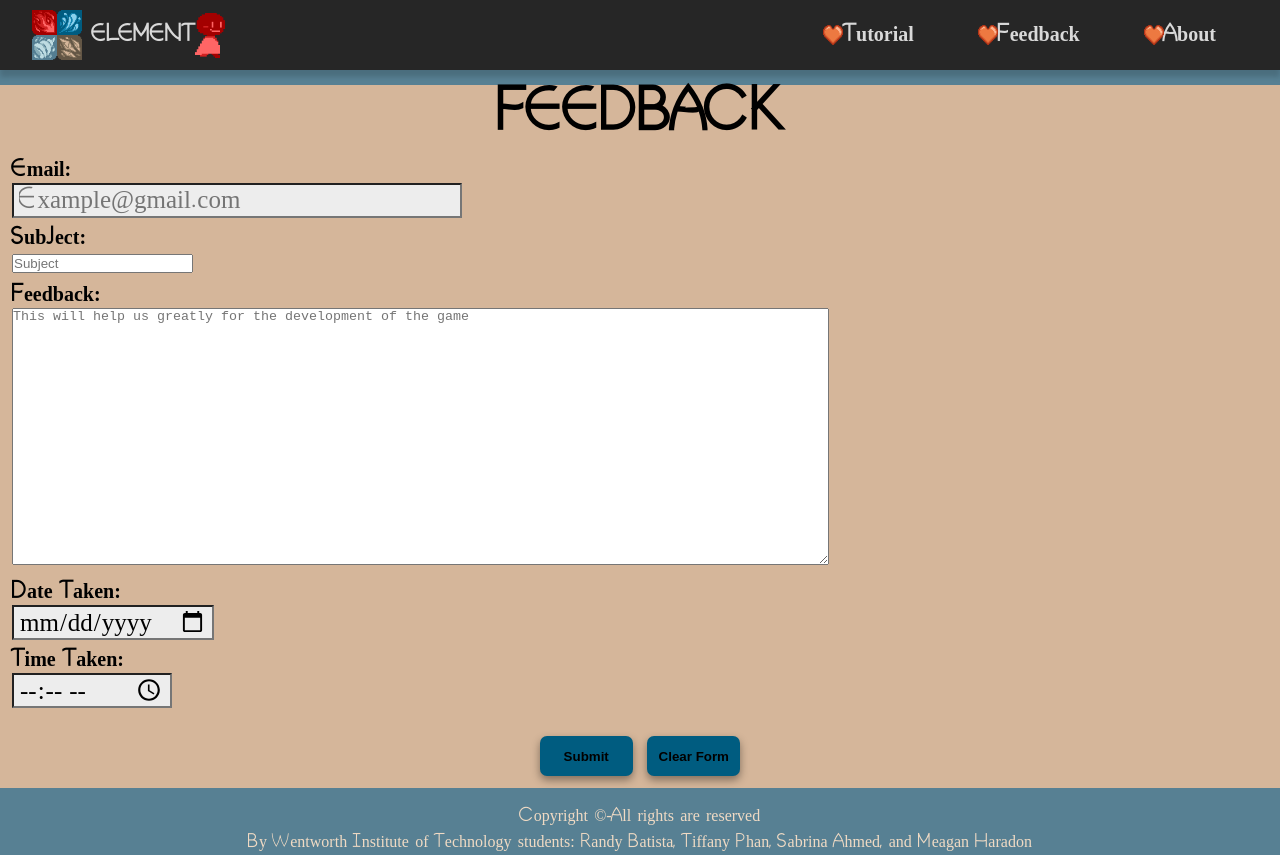
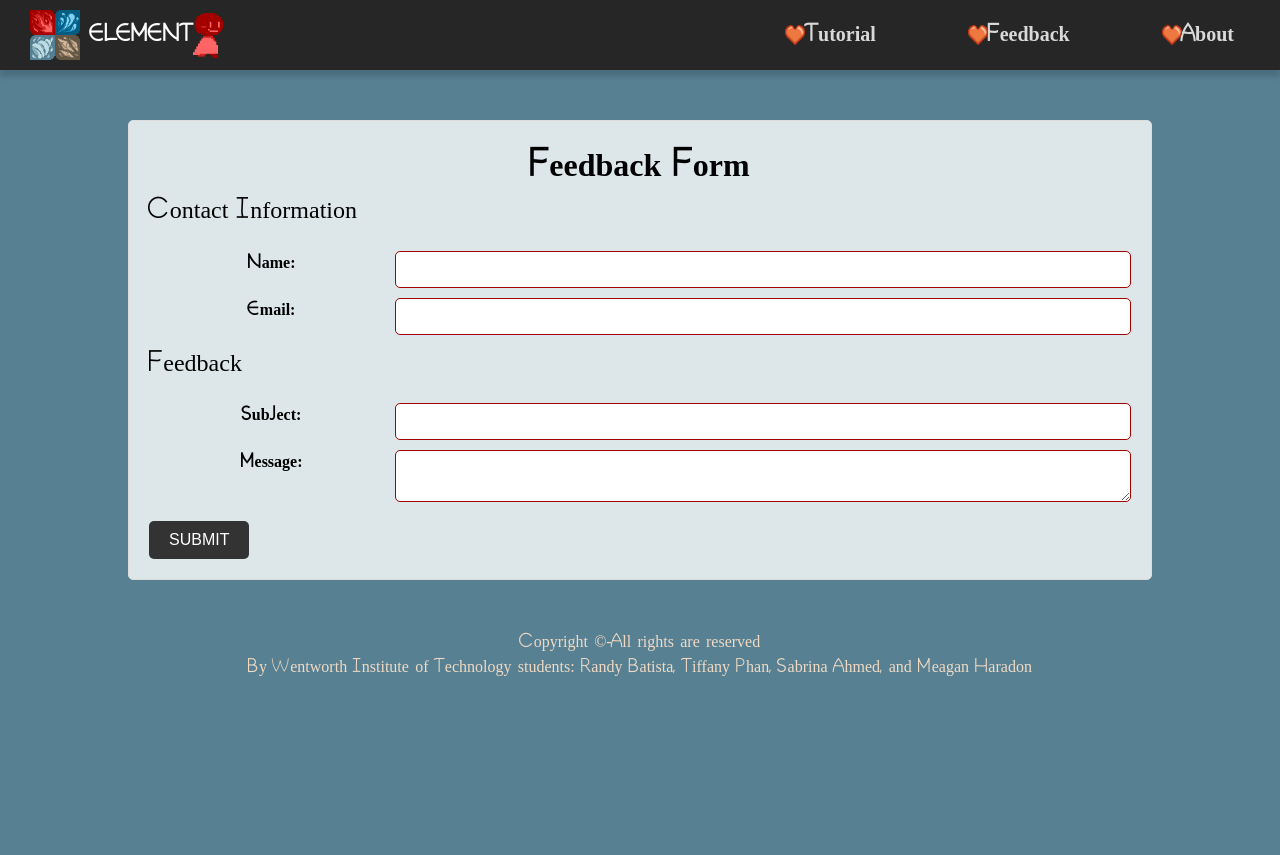
Before and after one commit to haradonmatwit/Elemento, a website: page Feedback.html in a window 1280 px wide. After the commit the page ends 800 px from the top, so only its background shows below. Drawn offline with Linux system fonts and the light colour scheme.

Commit message:
feedback page updated

```diff
--- a/Feedback.html
+++ b/Feedback.html
@@ -10,12 +10,12 @@
 	<meta charset="UTF-8" />
 	<meta http-equiv="X-UA-Compatible" content="IE=edge" />
 	<meta name="viewport" content="width=device-width, initial-scale=1.0" />
-	<script src="submit_form.js" defer></script>
+	<script src="./feedbackSubmit.js" defer></script>
 	<title>Contact</title>
 </head>
 
 <header id="navbar" >
-	<nav class="navbar-container container">
+	<nav class="navbar-container">
 		<a href="./Home.html" class="home-link">
 			<div class="navbar-logo"><img class="logo-img" src="./img/logo.png" /></div>
 			ELEMENT
@@ -53,60 +53,60 @@
 </header>
 
 <body>
-	<section>
-		<form name="test" method="post" action="/submit-feedback">
+	<div class="container">
+		<h1>Feedback Form</h1>
+		<form id="feedback-form" method="POST" action="./submit.php">
 	<fieldset>
-				<legend>FEEDBACK</legend>
-				<table class="table-feedback">
-					<tr>
-						<td colspan="2">
-							<p>
-								<label >Email:</label><br />
-								<input type="email" name="email" placeholder="Example@gmail.com" />
-							</p>
-							<p>
-								<label>Subject:</label><br />
-								<input type="text" name="subject" placeholder="Subject" />
-							</p>
-							<p>
-								<label>Feedback:</label><br />
-								<textarea name="feedback" rows="17" cols="100"
-									placeholder="This will help us greatly for the development of the game"></textarea>
-							</p>
-						</td>
-					</tr>
-					<tr>
-						<td>
+		<legend>Contact Information</legend>
+		<div class="row">
+			<div class="col-25">
+				<label for="name">Name:</label>
+			</div>
+			<div class="col-75">
+				<input type="text" id="name" name="name" required>
+			</div>
+		</div>
+		<div class="row">
+			<div class="col-25">
+				<label for="email">Email:</label>
+			</div>
+			<div class="col-75">
+				<input type="email" id="email" name="email" required>
+			</div>
+		</div>
+	</fieldset>
 
-							<div class="box-date-time">
-								<p>
-									<label>Date Taken: <br />
-										<input type="date" name="date" />
-								</p>
-								<p>
-									<label>Time Taken: <br />
-										<input type="time" name="time" />
-								</p>
+	<fieldset>
+		<legend>Feedback</legend>
+		<div class="row">
+			<div class="col-25">
+				<label for="subject">Subject:</label>
 			</div>
-						</td>
-					</tr>
-					<tr>
-						<td colspan="2">
-							<div class="rectangle-date-time">
-								<input type="submit" class="rounded"> <input type="reset" value="Clear Form" class="rounded">
+			<div class="col-75">
+				<input type="text" id="subject" name="subject" required>
 			</div>
-						</td>
-					</tr>
-				</table>
+		</div>
+		<div class="row">
+			<div class="col-25">
+				<label for="message">Message:</label>
+			</div>
+			<div class="col-75">
+				<textarea id="message" name="message" required></textarea>
+			</div>
+		</div>
 	</fieldset>
+
+	<button type="submit">Submit</button>
 </form>
-	</section>
-</body>
+	</div>
 
 	<footer class="background" style="text-align: center; color: #f0dac4;">
 	<p class="text-footer">Copyright ©-All rights are reserved</p>
 	<p>By Wentworth Institute of Technology students: Randy Batista, Tiffany Phan, Sabrina Ahmed, and Meagan Haradon</p>
 </footer>
 
+
+
+
 </html>
 <!-- insert our images  -->
--- a/feedbackStyle.css
+++ /dev/null
@@ -1,111 +0,0 @@
-/* main article styling */
-
-legend {
-	text-align: center;
-	font-size: 50px;
-	font-weight: bold;
-	/* background-color: #4d3d29; */
-	background-color: transparent;
-	height: 30px;
-	color: black;
-	text-transform: uppercase;
-	width: 100%;
-	margin: 0;
-	padding: 5px 0;
-}
-fieldset {
-	margin: 0;
-	padding: 0;
-	background-color: #d5b69a;
-	width: 100%;
-	border: none;
-}
-form p {
-	margin-top: 0.5em;
-}
-
-label {
-	font-size: 20px;
-	font-weight: 600;
-}
-section {
-	margin-bottom: 1em;
-	padding: 0;
-
-	width: 100%;
-}
-
-.table-feedback {
-	margin-top: 50px;
-}
-/*Table Formating*/
-table {
-	border: collapse;
-	border-spacing: 0;
-	width: 100%;
-	margin: 0 auto;
-}
-table tbody td {
-	line-height: 1.5em;
-	vertical-align: top;
-	padding: 0em 0.75em 0em 0.75em;
-}
-
-input[name='title'],
-textarea[name='description'] {
-	width: 100%;
-	padding: 5px;
-}
-
-input[name='email'] {
-	width: 450px;
-	padding: 5px;
-}
-input[name='email'],
-input[name='title'],
-textarea[name='description'],
-input[name='date'],
-input[name='time'] {
-	background-color: #ededed;
-	font-size: 25px;
-	font-family: Elemento;
-	padding: 5px;
-}
-
-input[name='email'],
-input[name='title'],
-input[name='date'],
-input[name='time'] {
-	height: 35px;
-}
-
-/* .box-date-time {
-	border-bottom: 1pt solid #4d3d29;
-	padding-bottom: 1em;
-} */
-
-.rectangle-date-time {
-	/* background-color: #4d3d29; */
-	background-color: transparent;
-	padding: 1em;
-	font-family: Elemento;
-	text-align: center;
-}
-
-.rounded {
-	border: none;
-	border-radius: 7px;
-	text-align: center;
-	font-weight: bold;
-	background-color: #e91e63;
-	background-color: #005c80;
-	padding: 0.5em 0 0.5em 0;
-	margin: 0.3em;
-	width: 7em;
-	height: 3em;
-	box-shadow: 0 4px 8px 0 rgba(0, 0, 0, 0.4);
-}
-.rounded:hover {
-	background-color: #ff4081;
-	/* background-color: #8a2828; */
-}
--- /dev/null
+++ b/feedbackSubmit.js
@@ -0,0 +1,12 @@
+document.getElementById("feedback-form").addEventListener("submit", function (event) {
+   event.preventDefault();
+   var form = event.target;
+   var formData = new FormData(form);
+   fetch('./submit.php', {
+      method: 'POST',
+      body: formData
+   })
+      .then(response => console.log(response.text()))
+      .then(data => console.log(data))
+      .catch(error => console.error(error))
+});
--- a/style/feedbackStyle.css
+++ b/style/feedbackStyle.css
@@ -1,107 +1,67 @@
-/* main article styling */
+.container {
+	background-color: rgba(255, 255, 255, 0.8);
+	border: 1px solid #ddd;
+	border-radius: 5px;
+	margin: 50px auto;
+	padding: 20px;
+	width: 80%;
+}
 
-legend {
+.home-link,
+.navbar-link {
+	padding: 30px;
+}
+
+.container h1 {
 	text-align: center;
-	font-size: 50px;
-	font-weight: bold;
-	/* background-color: #4d3d29; */
-	background-color: transparent;
-	height: 30px;
-	color: black;
-	text-transform: uppercase;
-	width: 100%;
-	margin: 0;
-	padding: 5px 0;
 }
-fieldset {
+
+.container fieldset {
+	border: none;
 	margin: 0;
 	padding: 0;
-	background-color: #d5b69a;
-	width: 100%;
-	border: none;
-}
-form p {
-	margin-top: 0.5em;
 }
 
-label {
-	font-size: 20px;
-	font-weight: 600;
+.container legend {
+	font-size: 24px;
+	margin-bottom: 20px;
 }
-section {
-	margin-bottom: 1em;
-	padding: 0;
+
+.container .row {
+	display: flex;
+	margin-bottom: 10px;
+	text-align: center;
+	font-weight: 700;
+}
+
+.container .col-25 {
+	flex: 25%;
+}
+
+.container .col-75 {
+	flex: 75%;
+}
+
+.container input[type='text'],
+.container input[type='email'],
+.container textarea {
+	border-radius: 5px;
+	border: 1px solid #a10101;
+	padding: 10px;
 	width: 100%;
 }
 
-.table-feedback {
-	margin-top: 50px;
-}
-/*Table Formating*/
-table {
-	border: collapse;
-	border-spacing: 0;
-	width: 100%;
-	margin: 0 auto;
-}
-table tbody td {
-	line-height: 1.5em;
-	vertical-align: top;
-	padding: 0em 0.75em 0em 0.75em;
+.container button[type='submit'] {
+	background-color: #333;
+	border: none;
+	border-radius: 5px;
+	color: #fff;
+	cursor: pointer;
+	font-size: 16px;
+	padding: 10px 20px;
+	text-transform: uppercase;
 }
 
-input[name='title'],
-textarea[name='description'] {
-	width: 100%;
-	padding: 5px;
+.container button[type='submit']:hover {
+	background-color: #555;
 }
-
-input[name='email'] {
-	width: 450px;
-}
-
-input[name='email'],
-input[name='title'],
-textarea[name='description'],
-input[name='date'],
-input[name='time'] {
-	background-color: #ededed;
-	font-size: 25px;
-	font-family: Elemento;
-	padding: 5px;
-}
-
-input[name='email'],
-input[name='title'],
-input[name='date'],
-input[name='time'] {
-	height: 35px;
-}
-
-.box-date-time {
-	/* border-bottom: 1pt solid #4d3d29; */
-	padding-bottom: 1em;
-}
-
-.rectangle-date-time {
-	/* background-color: #4d3d29; */
-	padding: 0.5em;
-	font-family: Elemento;
-	text-align: center;
-}
-
-.rounded {
-	border: none;
-	border-radius: 7px;
-	text-align: center;
-	font-weight: bold;
-	background-color: #005c80;
-	padding: 0.5em 0 0.5em 0;
-	margin: 0.3em;
-	width: 7em;
-	height: 3em;
-	box-shadow: 0 4px 8px 0 rgba(0, 0, 0, 0.4);
-}
-.rounded:hover {
-	background-color: #ff4081;
-}
```
Also changed, not shown: submit.js (deleted, +0 -29 lines), 2 other files. Lines whose indentation alone changed are shown as unchanged.
